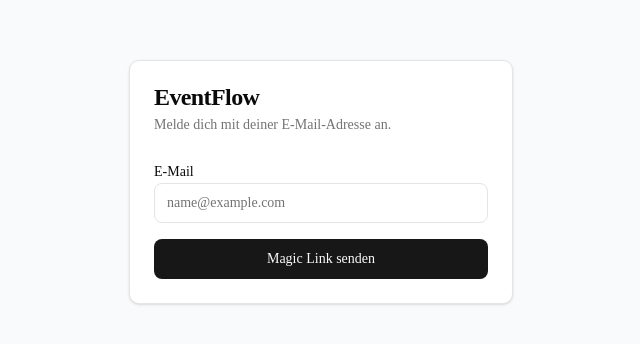
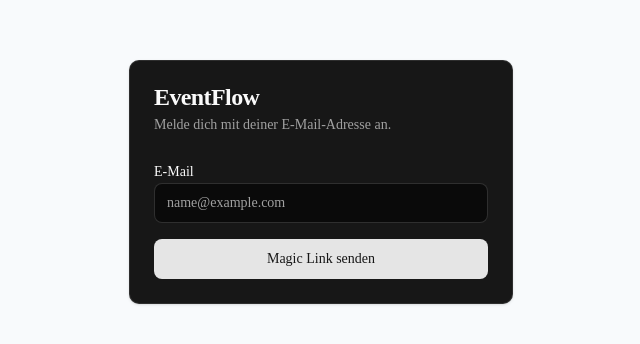
Before and after one commit to keyvesdabig-sketch/EventFlow, a Next.js app: page /login in a window 1280 px wide. Shown: the part 218-562 px from the top of the page, without its empty margins (319-959 px from the left). Built offline with nearby package versions, Linux system fonts and the light colour scheme; no server answers.

Commit message:
feat: load Space Grotesk, Manrope, Space Mono fonts

```diff
--- a/app/layout.tsx
+++ b/app/layout.tsx
@@ -1,15 +1,23 @@
 import type { Metadata } from "next";
-import { Geist, Geist_Mono } from "next/font/google";
+import { Space_Grotesk, Manrope, Space_Mono } from "next/font/google";
 import "./globals.css";
 
-const geistSans = Geist({
-  variable: "--font-geist-sans",
+const spaceGrotesk = Space_Grotesk({
+  variable: "--font-space-grotesk",
   subsets: ["latin"],
+  weight: ["400", "500", "600", "700"],
 });
 
-const geistMono = Geist_Mono({
-  variable: "--font-geist-mono",
+const manrope = Manrope({
+  variable: "--font-manrope",
   subsets: ["latin"],
+  weight: ["400", "500", "600"],
+});
+
+const spaceMono = Space_Mono({
+  variable: "--font-space-mono",
+  subsets: ["latin"],
+  weight: ["400", "700"],
 });
 
 export const metadata: Metadata = {
@@ -25,7 +33,7 @@
   return (
     <html
       lang="de"
-      className={`${geistSans.variable} ${geistMono.variable} h-full antialiased`}
+      className={`${spaceGrotesk.variable} ${manrope.variable} ${spaceMono.variable} dark h-full antialiased`}
     >
       <body className="min-h-full flex flex-col">{children}</body>
     </html>
```
